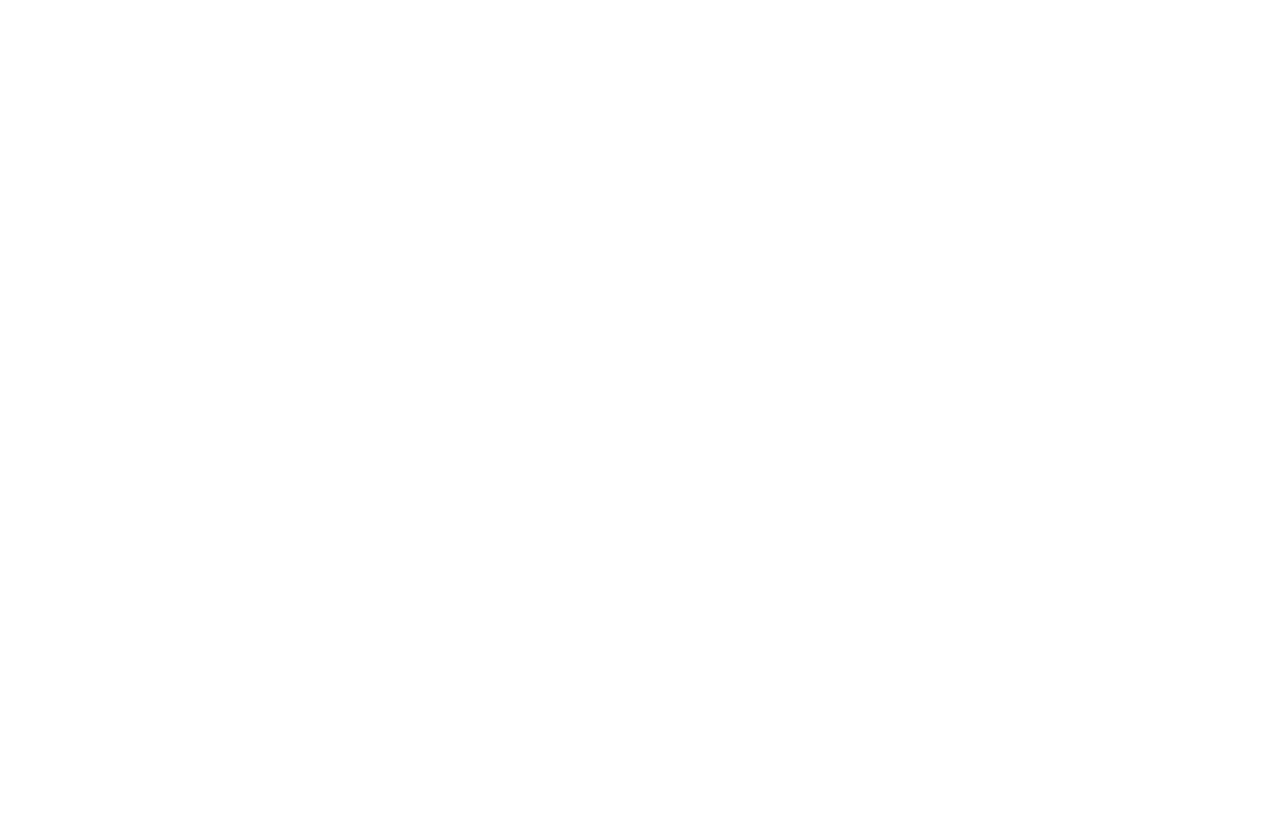
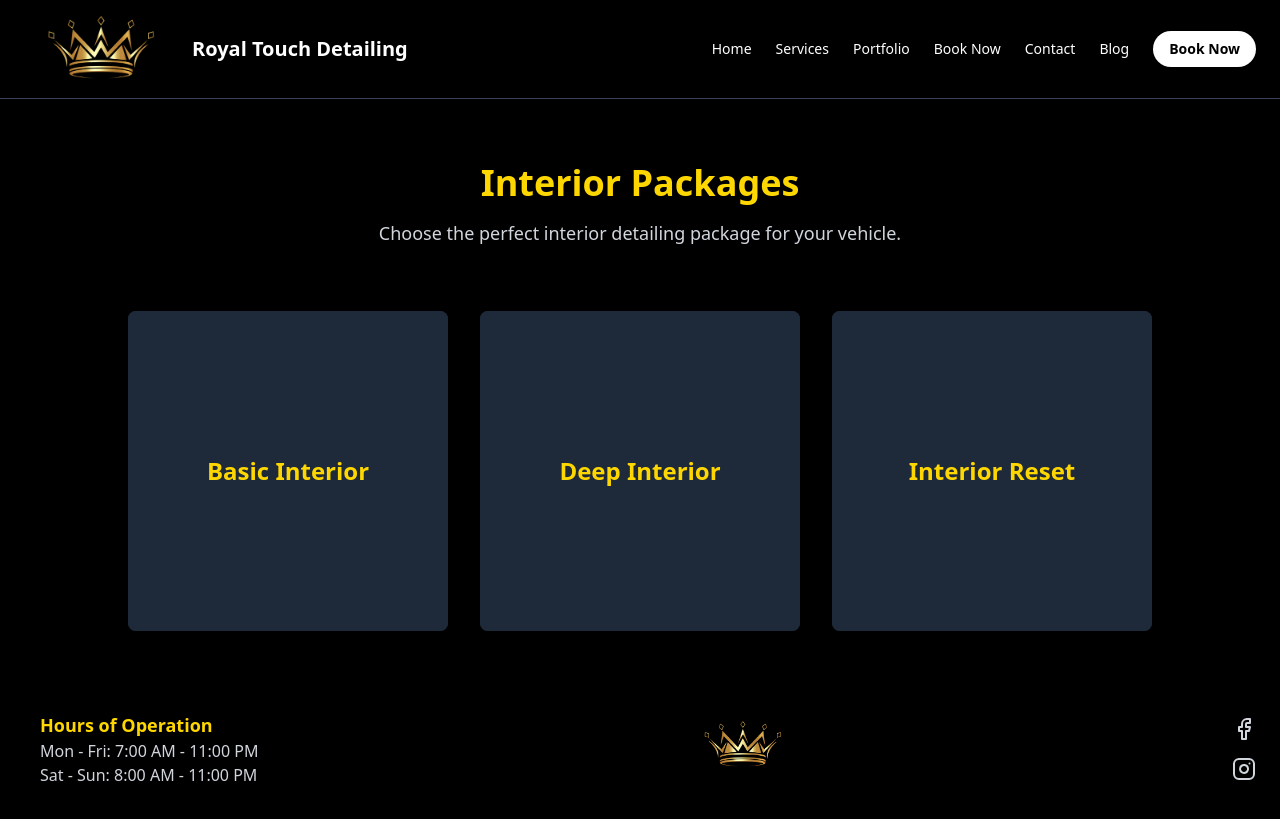
Before and after one commit to M-AyanShaikh/royal-touch-detailing-vite, a React (Vite) app: page /packages/interior in a window 1280 px wide. Before the commit this address had no page. Built offline with nearby package versions, Linux system fonts and the light colour scheme.

Commit message:
DEV: Add interior plans

```diff
--- a/src/App.jsx
+++ b/src/App.jsx
@@ -3,7 +3,7 @@
 import Home from './pages/Home';
 import Services from './pages/Services';
 // import Exterior from './pages/packages/Exterior';
-// import Interior from './pages/packages/Interior';
+import Interior from './pages/packages/Interior';
 import Package from './pages/packages/Package';
 
 const App = () => {
@@ -11,8 +11,8 @@
     <Routes>
       <Route path="/" element={<Home />} />
       <Route path="/services" element={<Services />} />
-      {/* <Route path="/packages/exterior" element={<Exterior />} />
-      <Route path="/packages/interior" element={<Interior />} /> */}
+      {/* <Route path="/packages/exterior" element={<Exterior />} /> */}
+      <Route path="/packages/interior" element={<Interior />} />
       <Route path="/packages/package" element={<Package />} />
     </Routes>
   );
--- a/src/components/PackageModal.jsx
+++ b/src/components/PackageModal.jsx
@@ -8,6 +8,9 @@
   const getPreviousPackageFeatures = (feature) => {
     if (feature.startsWith('Everything in Basic')) {
       return selectedPackage.previousFeatures?.basic || [];
+    }
+    if (feature.startsWith('Everything in Deep')) {
+      return selectedPackage.previousFeatures?.deep || [];
     }
     if (feature.startsWith('Everything in Gold')) {
       return selectedPackage.previousFeatures?.gold || [];
--- a/src/pages/packages/Interior.jsx
+++ b/src/pages/packages/Interior.jsx
@@ -0,0 +1,125 @@
+import React, { useState } from 'react';
+import Navbar from '../../components/Navbar';
+import Footer from '../../components/Footer';
+import PackageCard from '../../components/PackageCard';
+import PackageModal from '../../components/PackageModal';
+
+const interiorPackages = [
+  {
+    title: 'Basic Interior',
+    shortDescription: 'A quick refresh for your car’s interior.',
+    price: { gold: '$80', white: '$110' },
+    features: [
+      'Full vacuum',
+      'All door panels disinfected and cleaned',
+      'Centre console and dash are cleaned and disinfected',
+      'Rubber floor mats are washed',
+      'Windows are cleaned and left streak free',
+    ],
+  },
+  {
+    title: 'Deep Interior',
+    shortDescription: 'Deep cleaning and protection for your car’s interior.',
+    price: { gold: '$130', white: '$150' },
+    features: [
+      'Everything in Basic Interior +',
+      '+ Seat shampooing and Steaming',
+      '+ Leather seats and surfaces disinfected and protected',
+      '+ Interior Panels conditioned and protected',
+      '+ Vents are steamed and disinfected',
+      '+ Pedals are steamed',
+      '+ Door jambs are wiped down',
+    ],
+    previousFeatures: {
+      basic: [
+        'Full vacuum',
+        'All door panels disinfected and cleaned',
+        'Centre console and dash are cleaned and disinfected',
+        'Rubber floor mats are washed',
+        'Windows are cleaned and left streak free',
+      ],
+    },
+  },
+  {
+    title: 'Interior Reset',
+    shortDescription: 'The ultimate care for your car’s interior.',
+    price: { gold: '$180', white: '$230' },
+    features: [
+      'Everything in Deep Interior +',
+      '+ Salt Stain Removal',
+      '+ Headliner Cleaning',
+      '+ Pet Hair Removal',
+    ],
+    previousFeatures: {
+      deep: [
+        'Full vacuum',
+        'All door panels disinfected and cleaned',
+        'Centre console and dash are cleaned and disinfected',
+        'Rubber floor mats are washed',
+        'Windows are cleaned and left streak free',
+        'Seat shampooing and Steaming',
+        'Leather seats and surfaces disinfected and protected',
+        'Interior Panels conditioned and protected',
+        'Vents are steamed and disinfected',
+        'Pedals are steamed',
+        'Door jambs are wiped down',
+      ]
+    },
+  },
+];
+
+const Interior = () => {
+  const [selectedPackage, setSelectedPackage] = useState(null);
+  const [expanded, setExpanded] = useState({});
+
+  const handleToggleExpand = (index) => {
+    setExpanded((prev) => ({
+      ...prev,
+      [index]: !prev[index],
+    }));
+  };
+
+  const handleCloseModal = () => {
+    setSelectedPackage(null);
+    setExpanded({});
+  };
+
+  return (
+    <div className="min-h-screen bg-black text-gray-100 font-sans">
+      {/* Navbar */}
+      <Navbar />
+
+      {/* Header */}
+      <header className="text-center py-16">
+        <h1 className="text-4xl font-bold text-[#FFD700] mb-4">Interior Packages</h1>
+        <p className="text-lg text-gray-300">
+          Choose the perfect interior detailing package for your vehicle.
+        </p>
+      </header>
+
+      {/* Packages Section */}
+      <div className="flex flex-col md:flex-row justify-center gap-8 px-6 md:px-20">
+        {interiorPackages.map((pkg, index) => (
+          <PackageCard
+            key={index}
+            pkg={pkg}
+            onClick={() => setSelectedPackage(pkg)}
+          />
+        ))}
+      </div>
+
+      {/* Modal */}
+      <PackageModal
+        selectedPackage={selectedPackage}
+        expanded={expanded}
+        onClose={handleCloseModal}
+        onToggleExpand={handleToggleExpand}
+      />
+
+      {/* Footer */}
+      <Footer />
+    </div>
+  );
+};
+
+export default Interior;
```
